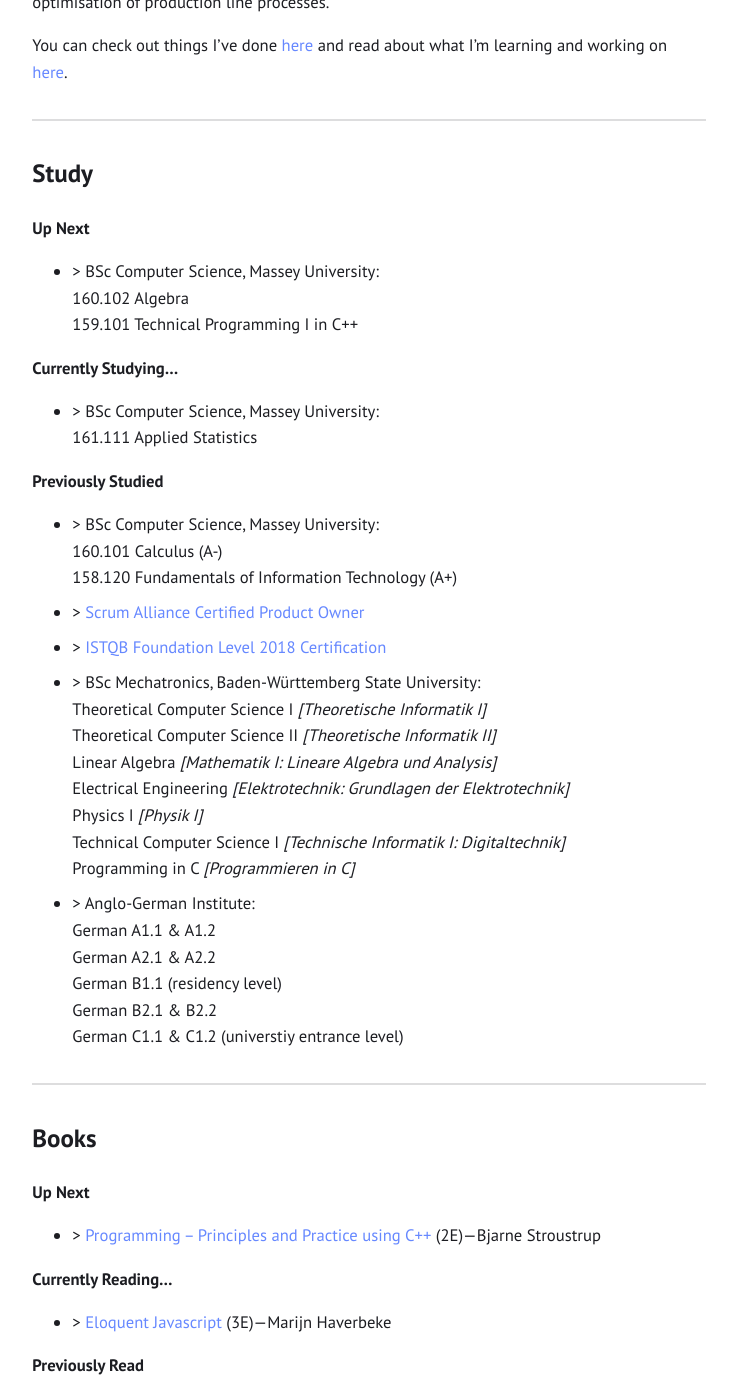
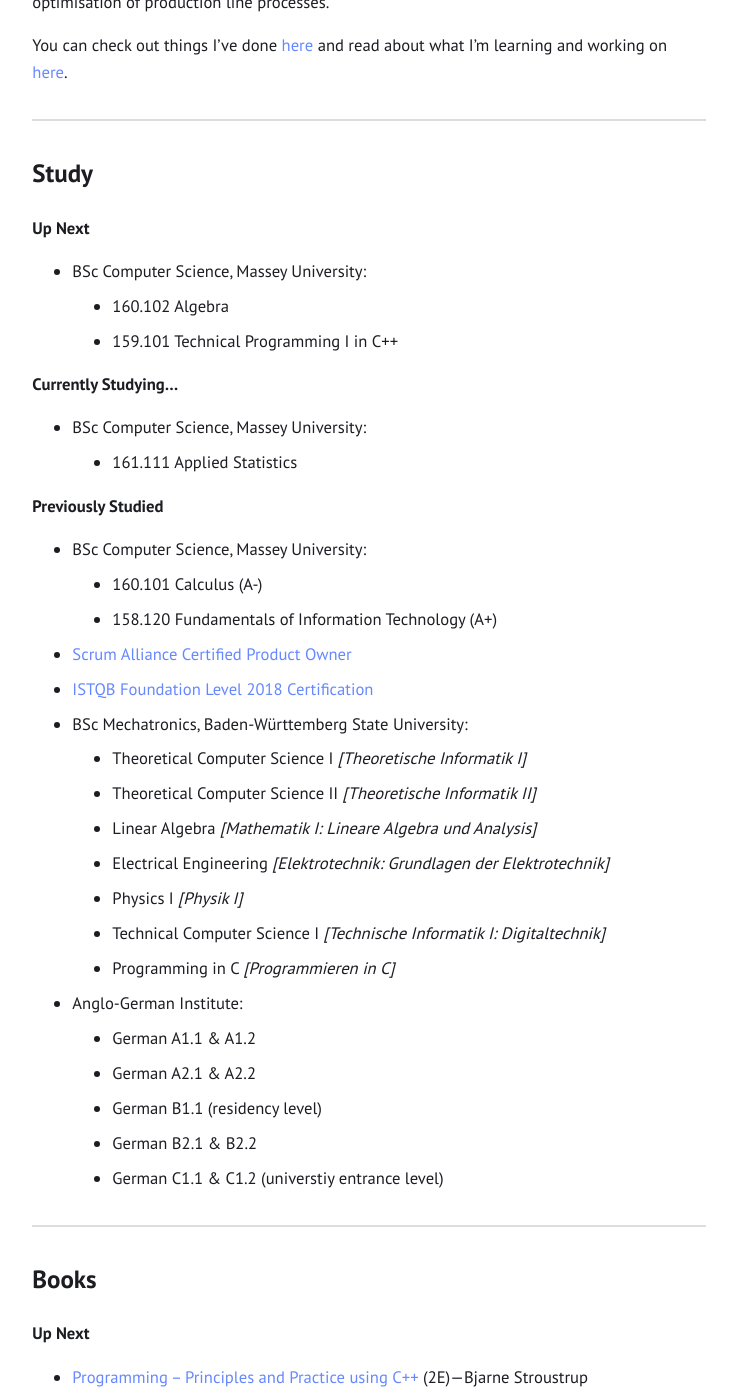
Before and after one commit to tessapower/tessapower.github.io, a Jekyll site: the page built from src/about.md, in a window 1280 px wide and 1400 px high, scrolled down 755 px. Shown: the whole window, without its empty margins (271-1008 px from the left). Built offline with Jekyll 4.4.1, drawn with Linux system fonts in a browser that asks for light colours.

Commit message:
Fix unordered list items

```diff
--- a/src/about.md
+++ b/src/about.md
@@ -19,39 +19,56 @@ You can check out things I've done [here](/projects/) and read about what I'm le
 ## Study
 
 **Up Next**
-- \> BSc Computer Science, Massey University:<br>160.102 Algebra<br>159.101 Technical Programming I in C++
+- BSc Computer Science, Massey University:
+  - 160.102 Algebra
+  - 159.101 Technical Programming I in C++
 <br>
 
 **Currently Studying...**
-- \> BSc Computer Science, Massey University:<br>161.111 Applied Statistics
+- BSc Computer Science, Massey University:
+  - 161.111 Applied Statistics
 <br>
 
 **Previously Studied**
-- \> BSc Computer Science, Massey University:<br>160.101 Calculus (A-)<br>158.120 Fundamentals of Information Technology (A+)
-- \> [Scrum Alliance Certified Product Owner](https://www.scrumalliance.org/get-certified/product-owner-track/certified-scrum-product-owner)
-- \> [ISTQB Foundation Level 2018 Certification](https://www.istqb.org/certification-path-root/foundation-level-2018.html)
-- \> BSc Mechatronics, Baden-Württemberg State University:<br>Theoretical Computer Science I *[Theoretische Informatik I]*<br>Theoretical Computer Science II *[Theoretische Informatik II]*<br>Linear Algebra *[Mathematik I: Lineare Algebra und Analysis]*<br>Electrical Engineering *[Elektrotechnik: Grundlagen der Elektrotechnik]*<br>Physics I *[Physik I]*<br>Technical Computer Science I *[Technische Informatik I: Digitaltechnik]*<br>Programming in C *[Programmieren in C]*
-- \> Anglo-German Institute:<br>German A1.1 & A1.2<br>German A2.1 & A2.2<br>German B1.1 (residency level)<br>German B2.1 & B2.2<br>German C1.1 & C1.2 (universtiy entrance level)
+- BSc Computer Science, Massey University:
+  - 160.101 Calculus (A-)
+  - 158.120 Fundamentals of Information Technology (A+)
+- [Scrum Alliance Certified Product Owner](https://www.scrumalliance.org/get-certified/product-owner-track/certified-scrum-product-owner)
+- [ISTQB Foundation Level 2018 Certification](https://www.istqb.org/certification-path-root/foundation-level-2018.html)
+- BSc Mechatronics, Baden-Württemberg State University:
+  - Theoretical Computer Science I *[Theoretische Informatik I]*
+  - Theoretical Computer Science II *[Theoretische Informatik II]*
+  - Linear Algebra *[Mathematik I: Lineare Algebra und Analysis]*
+  - Electrical Engineering *[Elektrotechnik: Grundlagen der Elektrotechnik]*
+  - Physics I *[Physik I]*
+  - Technical Computer Science I *[Technische Informatik I: Digitaltechnik]*
+  - Programming in C *[Programmieren in C]*
+- Anglo-German Institute:
+  - German A1.1 & A1.2
+  - German A2.1 & A2.2
+  - German B1.1 (residency level)
+  - German B2.1 & B2.2
+  - German C1.1 & C1.2 (universtiy entrance level)
 
 ---
 
 ## Books
 
 **Up Next**
-- \> [Programming -- Principles and Practice using C++](https://www.stroustrup.com/programming.html) (2E)—Bjarne Stroustrup
+- [Programming -- Principles and Practice using C++](https://www.stroustrup.com/programming.html) (2E)—Bjarne Stroustrup
 <br>
 
 **Currently Reading...**
-- \> [Eloquent Javascript](https://eloquentjavascript.net/) (3E)—Marijn Haverbeke
+- [Eloquent Javascript](https://eloquentjavascript.net/) (3E)—Marijn Haverbeke
 <br>
 
 **Previously Read**
-- \> [Understanding Complex Information Technology Solutions](https://g.co/kgs/RSxv9b)—Eva Heinrich
-- \> [The Agile Samurai](https://pragprog.com/titles/jtrap/the-agile-samurai/)—Jonathan Rasmusson
-- \> [SCRUM: The Art of Doing Twice the Work in Half the Time](https://www.scruminc.com/new-scrum-the-book/)—Jeff Sutherland
-- \> [Foundations of Software Testing (ISTQB Certification)](https://g.co/kgs/JhbVym)—Graham, Black, & van Veenendaal
-- \> [Beautiful Testing](https://www.oreilly.com/library/view/beautiful-testing/9780596806934/)—Tim Riley & Adam Goucher
-- \> [Introducing GitHub](https://www.oreilly.com/library/view/introducing-github-2nd/9781491981801/) (2E)—Brent Beer
-- \> [Learning the Vi and Vim Editors](https://www.oreilly.com/library/view/learning-the-vi/9780596529833/) (7E)—Robbins, Hannah, & Lamb
-- \> [Learning the Bash Shell](https://www.oreilly.com/library/view/learning-the-bash/0596009658/) (3E)—Cameron Newham
-- \> [The Mac Command Line with Terminal](https://www.takecontrolbooks.com/command-line/)—Joe Kissell
+- [Understanding Complex Information Technology Solutions](https://g.co/kgs/RSxv9b)—Eva Heinrich
+- [The Agile Samurai](https://pragprog.com/titles/jtrap/the-agile-samurai/)—Jonathan Rasmusson
+- [SCRUM: The Art of Doing Twice the Work in Half the Time](https://www.scruminc.com/new-scrum-the-book/)—Jeff Sutherland
+- [Foundations of Software Testing (ISTQB Certification)](https://g.co/kgs/JhbVym)—Graham, Black, & van Veenendaal
+- [Beautiful Testing](https://www.oreilly.com/library/view/beautiful-testing/9780596806934/)—Tim Riley & Adam Goucher
+- [Introducing GitHub](https://www.oreilly.com/library/view/introducing-github-2nd/9781491981801/) (2E)—Brent Beer
+- [Learning the Vi and Vim Editors](https://www.oreilly.com/library/view/learning-the-vi/9780596529833/) (7E)—Robbins, Hannah, & Lamb
+- [Learning the Bash Shell](https://www.oreilly.com/library/view/learning-the-bash/0596009658/) (3E)—Cameron Newham
+- [The Mac Command Line with Terminal](https://www.takecontrolbooks.com/command-line/)—Joe Kissell
```
